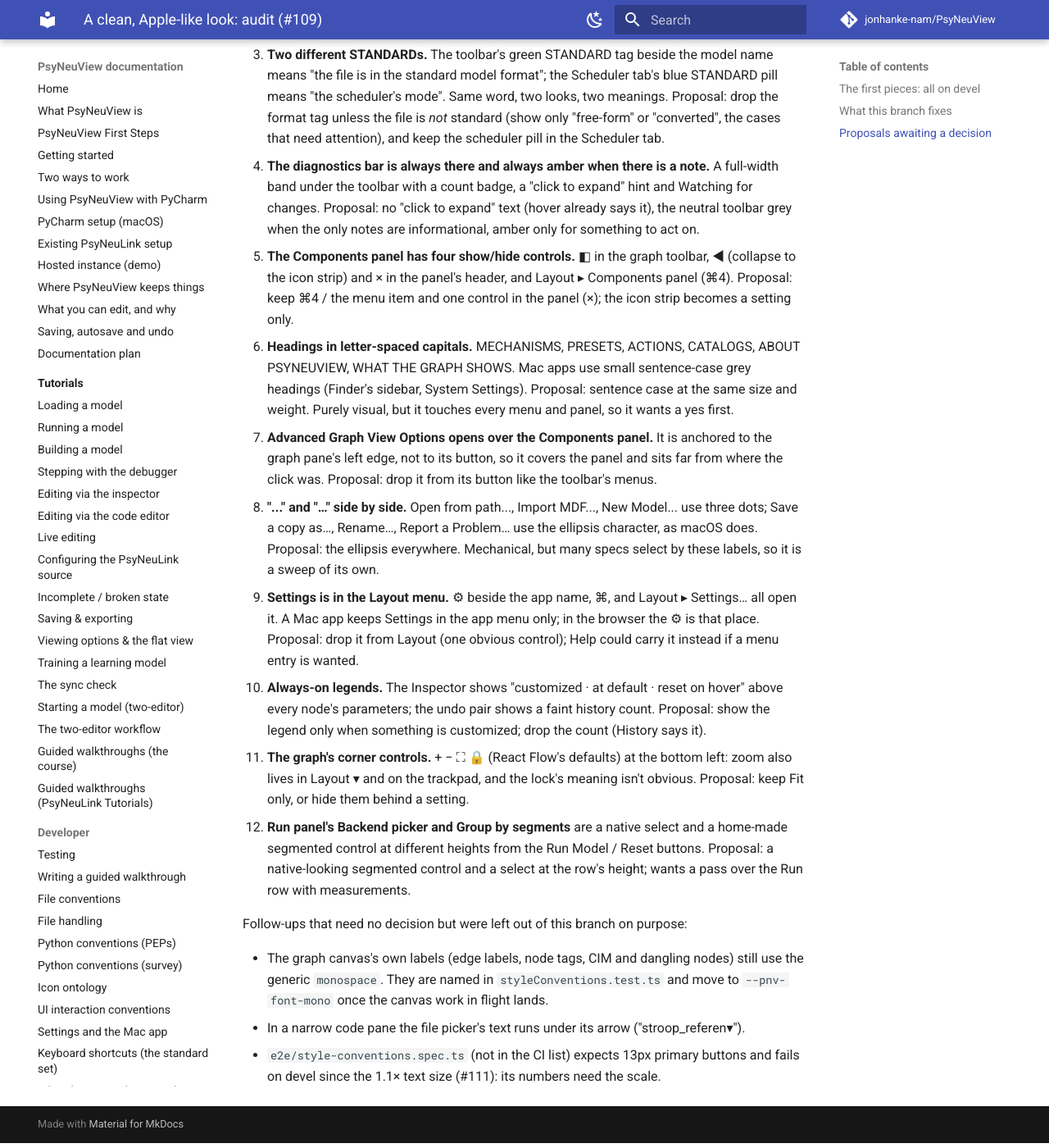
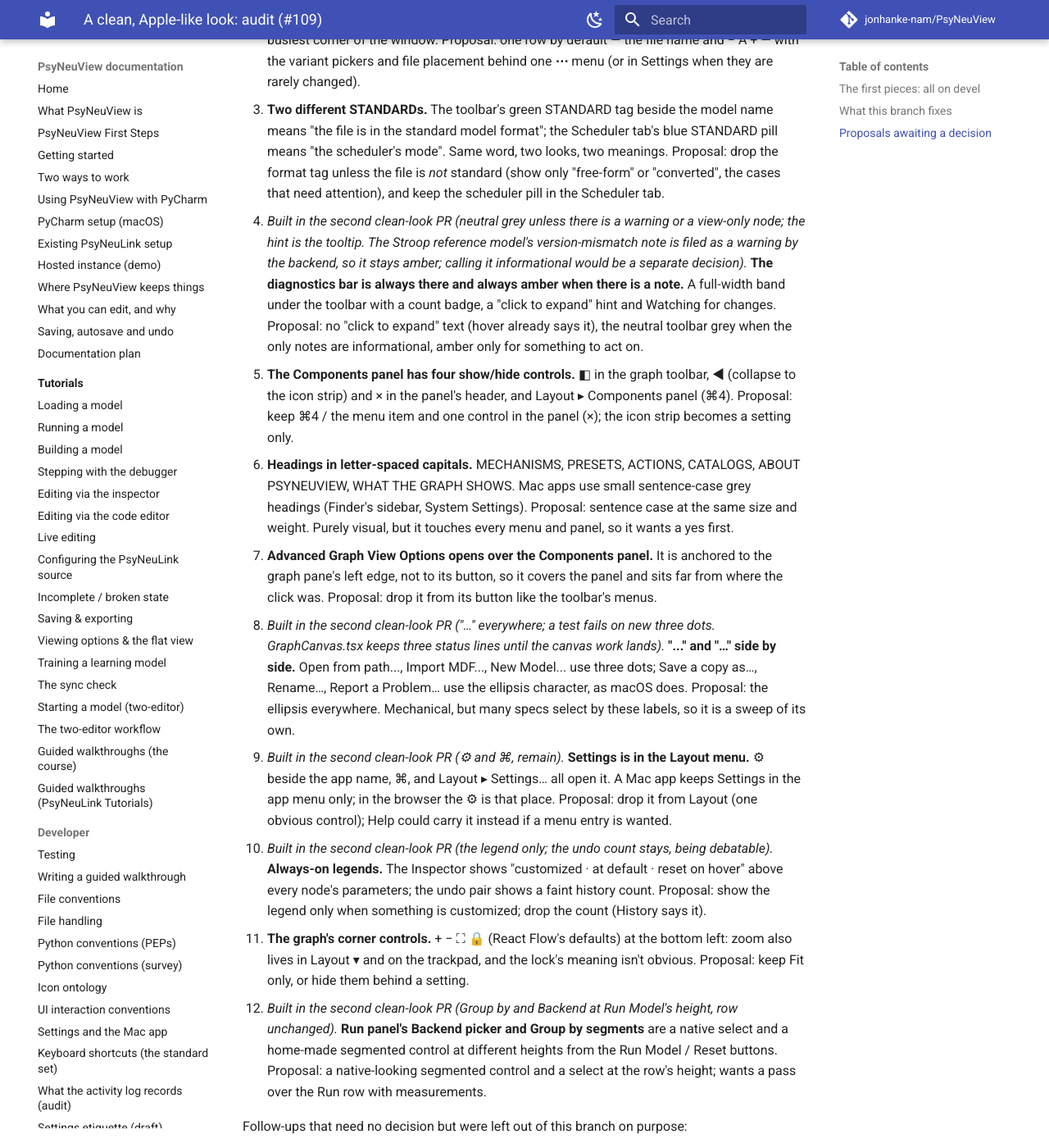
Before and after one commit to jonhanke-nam/PsyNeuView, an MkDocs documentation site: the page built from docs/design/clean-look-audit.md, in a window 1280 px wide and 1400 px high, scrolled down 2561 px. Shown: the whole window at 82% size. Built offline with MkDocs 1.6.1 and Material for MkDocs 9.7.7, drawn with Linux system fonts in a browser that asks for light colours; comment, search, counter and statistics services are not loaded; some of the changed text lies outside the part shown.

Commit message:
Docs: the ellipsis rule; audit marks proposals 4, 8, 9, 10 and 12 built (#109)
Co-Authored-By: Claude Opus 5.5 <noreply@anthropic.com>

```diff
--- a/docs/design/clean-look-audit.md
+++ b/docs/design/clean-look-audit.md
@@ -45,6 +45,9 @@ Review sheets (before above, after below) were made for each.
 
 ## Proposals awaiting a decision
 
+Update: proposals 4, 8, 9, 10 and 12 needed no naming or design decision and
+are built in the second clean-look PR; the rest wait on a decision.
+
 Ranked by how visible they are and how much they would do for a first
 look. None is built; each changes what the app shows or names, so it is
 yours to decide.
@@ -70,7 +73,7 @@ yours to decide.
    word, two looks, two meanings. Proposal: drop the format tag unless the
    file is *not* standard (show only "free-form" or "converted", the cases
    that need attention), and keep the scheduler pill in the Scheduler tab.
-4. **The diagnostics bar is always there and always amber when there is a
+4. *Built in the second clean-look PR (neutral grey unless there is a warning or a view-only node; the hint is the tooltip. The Stroop reference model's version-mismatch note is filed as a warning by the backend, so it stays amber; calling it informational would be a separate decision).* **The diagnostics bar is always there and always amber when there is a
    note.** A full-width band under the toolbar with a count badge, a
    "click to expand" hint and Watching for changes. Proposal: no "click to
    expand" text (hover already says it), the neutral toolbar grey when the
@@ -88,17 +91,17 @@ yours to decide.
    anchored to the graph pane's left edge, not to its button, so it covers
    the panel and sits far from where the click was. Proposal: drop it from
    its button like the toolbar's menus.
-8. **"..." and "…" side by side.** Open from path..., Import MDF..., New
+8. *Built in the second clean-look PR ("…" everywhere; a test fails on new three dots. GraphCanvas.tsx keeps three status lines until the canvas work lands).* **"..." and "…" side by side.** Open from path..., Import MDF..., New
    Model... use three dots; Save a copy as…, Rename…, Report a Problem…
    use the ellipsis character, as macOS does. Proposal: the ellipsis
    everywhere. Mechanical, but many specs select by these labels, so it is
    a sweep of its own.
-9. **Settings is in the Layout menu.** ⚙ beside the app name, ⌘, and
+9. *Built in the second clean-look PR (⚙ and ⌘, remain).* **Settings is in the Layout menu.** ⚙ beside the app name, ⌘, and
    Layout ▸ Settings… all open it. A Mac app keeps Settings in the app menu
    only; in the browser the ⚙ is that place. Proposal: drop it from Layout
    (one obvious control); Help could carry it instead if a menu entry is
    wanted.
-10. **Always-on legends.** The Inspector shows "customized · at default ·
+10. *Built in the second clean-look PR (the legend only; the undo count stays, being debatable).* **Always-on legends.** The Inspector shows "customized · at default ·
     reset on hover" above every node's parameters; the undo pair shows a
     faint history count. Proposal: show the legend only when something is
     customized; drop the count (History says it).
@@ -106,7 +109,7 @@ yours to decide.
     the bottom left: zoom also lives in Layout ▾ and on the trackpad, and
     the lock's meaning isn't obvious. Proposal: keep Fit only, or hide them
     behind a setting.
-12. **Run panel's Backend picker and Group by segments** are a native
+12. *Built in the second clean-look PR (Group by and Backend at Run Model's height, row unchanged).* **Run panel's Backend picker and Group by segments** are a native
     select and a home-made segmented control at different heights from the
     Run Model / Reset buttons. Proposal: a native-looking segmented control
     and a select at the row's height; wants a pass over the Run row with
```
Also changed, not shown: docs/ui-style-conventions.md (+5 -0 lines).
